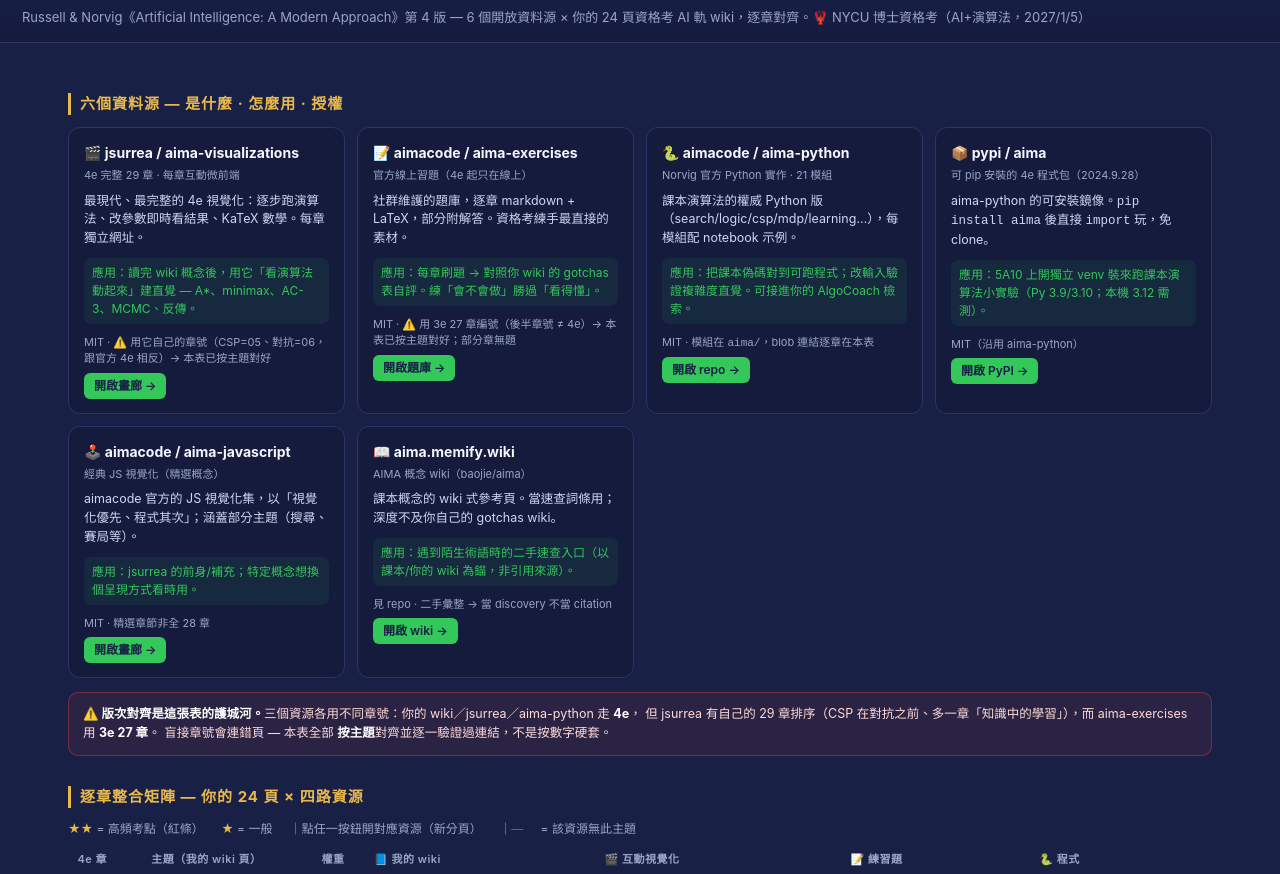
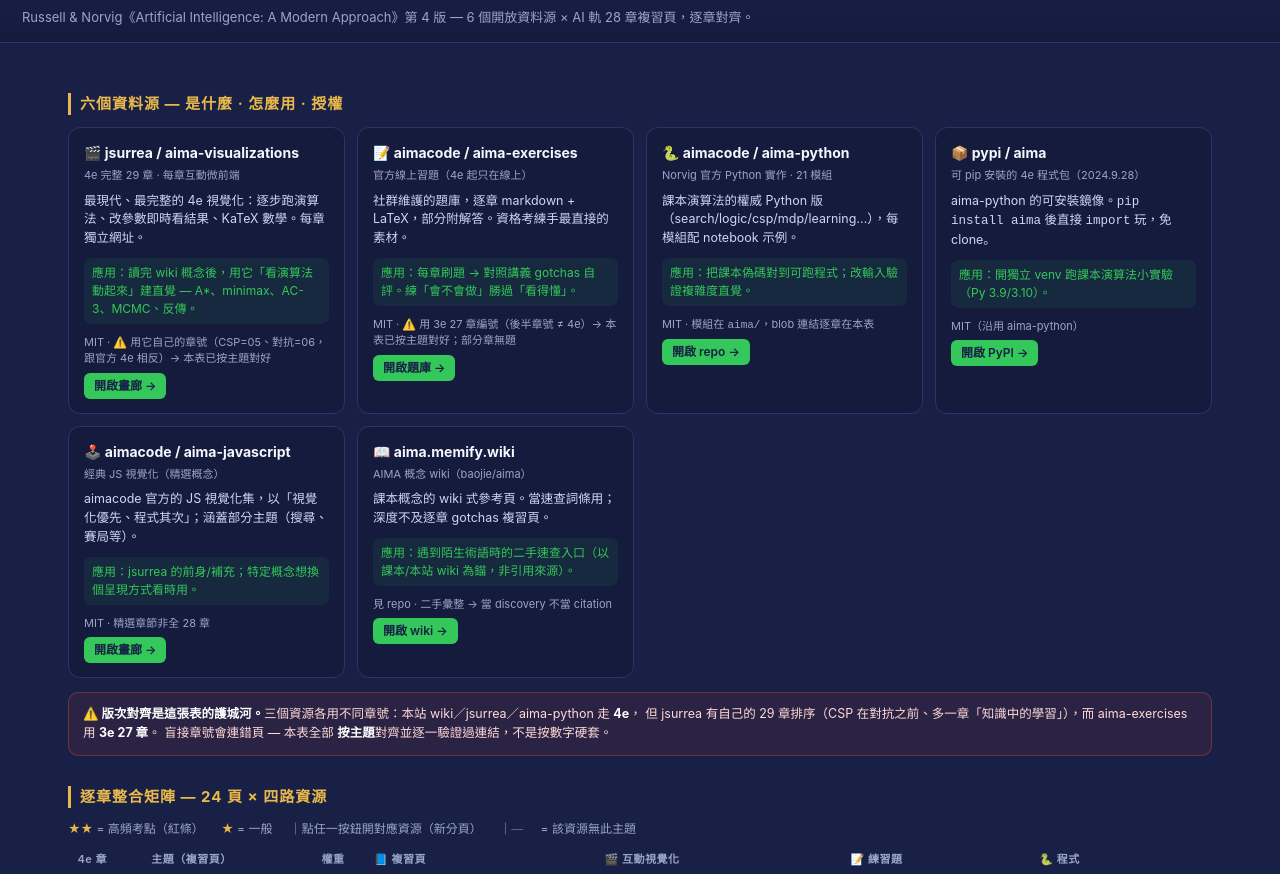
Before and after one commit to mcwemw/acrobuster-lessons, a plain HTML site: page genai/aima-4e-hub.html in a window 1280 px wide. Shown: the part 62-936 px from the top of the page. Drawn offline with Linux system fonts and the light colour scheme.

Commit message:
study(ai): 公開版中立化 — 移除個人脈絡(資格考日期/機器名/專案名/第一人稱/persona署名)
Co-Authored-By: Claude Opus 4.8 <noreply@anthropic.com>

```diff
--- a/genai/aima-4e-hub.html
+++ b/genai/aima-4e-hub.html
@@ -62,7 +62,7 @@
 <body>
 <header>
   <h1><span class="ac">AC</span><span class="rb">ROBUST</span><span class="er">er</span> · AIMA 4e 學習資源整合中樞</h1>
-  <div class="sub">Russell &amp; Norvig《Artificial Intelligence: A Modern Approach》第 4 版 — 6 個開放資料源 × 你的 24 頁資格考 AI 軌 wiki，逐章對齊。🦞 NYCU 博士資格考（AI+演算法，2027/1/5）</div>
+  <div class="sub">Russell &amp; Norvig《Artificial Intelligence: A Modern Approach》第 4 版 — 6 個開放資料源 × AI 軌 28 章複習頁，逐章對齊。</div>
 </header>
 <div class="wrap">
 
@@ -82,7 +82,7 @@
       <h3>📝 aimacode / aima-exercises</h3>
       <div class="tag">官方線上習題（4e 起只在線上）</div>
       <p>社群維護的題庫，逐章 markdown + LaTeX，部分附解答。資格考練手最直接的素材。</p>
-      <div class="use">應用：每章刷題 → 對照你 wiki 的 gotchas 表自評。練「會不會做」勝過「看得懂」。</div>
+      <div class="use">應用：每章刷題 → 對照講義 gotchas 自評。練「會不會做」勝過「看得懂」。</div>
       <div class="lic">MIT · ⚠️ 用 3e 27 章編號（後半章號 ≠ 4e）→ 本表已按主題對好；部分章無題</div>
       <a class="go" href="https://aimacode.github.io/aima-exercises/" target="_blank" rel="noopener">開啟題庫 →</a>
     </div>
@@ -91,7 +91,7 @@
       <h3>🐍 aimacode / aima-python</h3>
       <div class="tag">Norvig 官方 Python 實作 · 21 模組</div>
       <p>課本演算法的權威 Python 版（search/logic/csp/mdp/learning…），每模組配 notebook 示例。</p>
-      <div class="use">應用：把課本偽碼對到可跑程式；改輸入驗證複雜度直覺。可接進你的 AlgoCoach 檢索。</div>
+      <div class="use">應用：把課本偽碼對到可跑程式；改輸入驗證複雜度直覺。</div>
       <div class="lic">MIT · 模組在 <code>aima/</code>，blob 連結逐章在本表</div>
       <a class="go" href="https://github.com/aimacode/aima-python" target="_blank" rel="noopener">開啟 repo →</a>
     </div>
@@ -100,7 +100,7 @@
       <h3>📦 pypi / aima</h3>
       <div class="tag">可 pip 安裝的 4e 程式包（2024.9.28）</div>
       <p>aima-python 的可安裝鏡像。<code>pip install aima</code> 後直接 <code>import</code> 玩，免 clone。</p>
-      <div class="use">應用：5A10 上開獨立 venv 裝來跑課本演算法小實驗（Py 3.9/3.10；本機 3.12 需測）。</div>
+      <div class="use">應用：開獨立 venv 跑課本演算法小實驗（Py 3.9/3.10）。</div>
       <div class="lic">MIT（沿用 aima-python）</div>
       <a class="go" href="https://pypi.org/project/aima/" target="_blank" rel="noopener">開啟 PyPI →</a>
     </div>
@@ -117,8 +117,8 @@
     <div class="rc">
       <h3>📖 aima.memify.wiki</h3>
       <div class="tag">AIMA 概念 wiki（baojie/aima）</div>
-      <p>課本概念的 wiki 式參考頁。當速查詞條用；深度不及你自己的 gotchas wiki。</p>
-      <div class="use">應用：遇到陌生術語時的二手速查入口（以課本/你的 wiki 為錨，非引用來源）。</div>
+      <p>課本概念的 wiki 式參考頁。當速查詞條用；深度不及逐章 gotchas 複習頁。</p>
+      <div class="use">應用：遇到陌生術語時的二手速查入口（以課本/本站 wiki 為錨，非引用來源）。</div>
       <div class="lic">見 repo · 二手彙整 → 當 discovery 不當 citation</div>
       <a class="go" href="https://aima.memify.wiki/wiki/" target="_blank" rel="noopener">開啟 wiki →</a>
     </div>
@@ -126,12 +126,12 @@
   </div>
 
   <div class="note">
-    <b>⚠️ 版次對齊是這張表的護城河。</b>三個資源各用不同章號：你的 wiki／jsurrea／aima-python 走 <b>4e</b>，
+    <b>⚠️ 版次對齊是這張表的護城河。</b>三個資源各用不同章號：本站 wiki／jsurrea／aima-python 走 <b>4e</b>，
     但 jsurrea 有自己的 29 章排序（CSP 在對抗之前、多一章「知識中的學習」），而 aima-exercises 用 <b>3e 27 章</b>。
     盲接章號會連錯頁 — 本表全部 <b>按主題</b>對齊並逐一驗證過連結，不是按數字硬套。
   </div>
 
-  <h2>逐章整合矩陣 — 你的 24 頁 × 四路資源</h2>
+  <h2>逐章整合矩陣 — 24 頁 × 四路資源</h2>
   <div class="legend">
     <span><b class="stars">★★</b> = 高頻考點（紅條）</span>
     <span><b class="stars">★</b> = 一般</span>
@@ -140,21 +140,20 @@
   </div>
   <table id="mx">
     <thead><tr>
-      <th>4e 章</th><th>主題（我的 wiki 頁）</th><th>權重</th>
-      <th>📘 我的 wiki</th><th>🎬 互動視覺化</th><th>📝 練習題</th><th>🐍 程式</th>
+      <th>4e 章</th><th>主題（複習頁）</th><th>權重</th>
+      <th>📘 複習頁</th><th>🎬 互動視覺化</th><th>📝 練習題</th><th>🐍 程式</th>
     </tr></thead>
     <tbody></tbody>
   </table>
 
   <footer>
     建於 2026-11-21 · 連結於同日逐一驗證（jsurrea <code>/chapter-NN/</code> 1–29、aima-exercises markdown 資料夾、aima-python <code>aima/*.py</code> 皆 200）。<br>
-    📘 wiki 連結指向公開 study repo <code>mcwemw/acrobuster-lessons/study/</code>（可分享、到處可點）。真題零外洩 — 本中樞只掛公開 CC/MIT 教材，不含任何真題。<br>
-    amazing grace 🦞
+    📘 複習頁連結指向本站 <code>study/</code> 目錄。只掛公開 CC/MIT 教材。
   </footer>
 </div>
 
 <script>
-// 權重: 2=★★高頻, 1=★  (依你的 wiki 標註)
+// 權重: 2=★★高頻, 1=★
 // jsurrea: 它自己的 /chapter-NN/ 章號(已按主題對). ex: aima-exercises 3e markdown 資料夾. py: aima-python 模組.
 const EXB="https://github.com/aimacode/aima-exercises/tree/master/markdown/";
 const VZB="https://jsurrea.github.io/aima-visualizations/chapter-";
```
Also changed, not shown: 1 other file.
